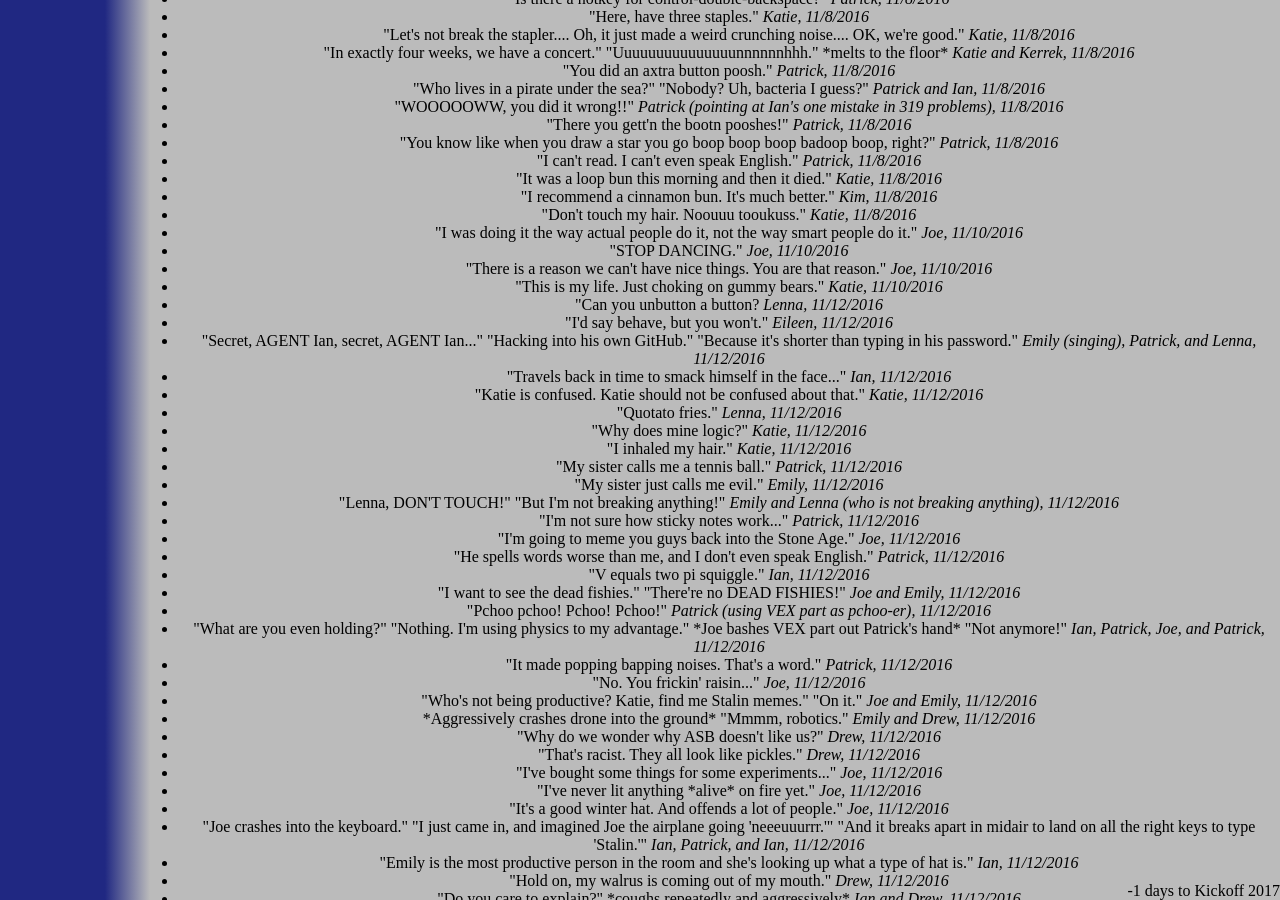
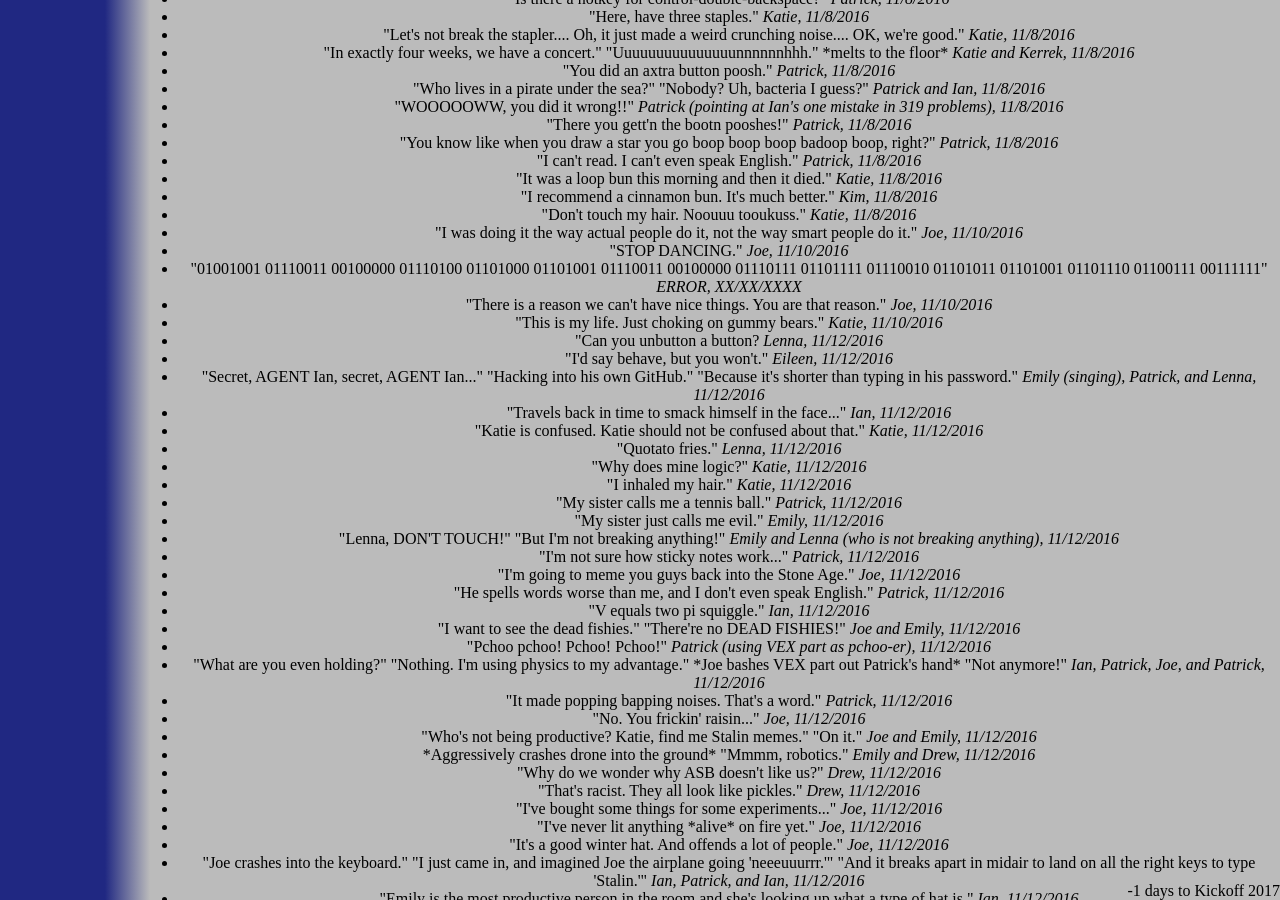
Before and after one commit to katiebugmoon/FRC4131.github.io, a Jekyll site: the page built from media/2017/quotes.html, in a window 1280 px wide and 900 px high, scrolled down 1286 px. Built offline with Jekyll 4.4.1, drawn with Linux system fonts in a browser that asks for light colours; nearby versions of some CDN libraries.

Commit message:
Update quotes.html

```diff
--- a/media/2017/quotes.html
+++ b/media/2017/quotes.html
@@ -82,6 +82,7 @@ title: Build Season 2017 Quotes
 	<li>"Don't touch my hair. Noouuu tooukuss." <i>Katie, 11/8/2016</i></li>
 	<li>"I was doing it the way actual people do it, not the way smart people do it." <i>Joe, 11/10/2016</i></li>
 	<li>"STOP DANCING." <i>Joe, 11/10/2016</i></li>
+	<li>"01001001 01110011 00100000 01110100 01101000 01101001 01110011 00100000 01110111 01101111 01110010 01101011 01101001 01101110 01100111 00111111" <i>ERROR, XX/XX/XXXX</i></li>
 	<li>"There is a reason we can't have nice things. You are that reason." <i>Joe, 11/10/2016</i></li>
 	<li>"This is my life. Just choking on gummy bears." <i>Katie, 11/10/2016</i></li>
 	<li>"Can you unbutton a button? <i>Lenna, 11/12/2016</i></li>
```
